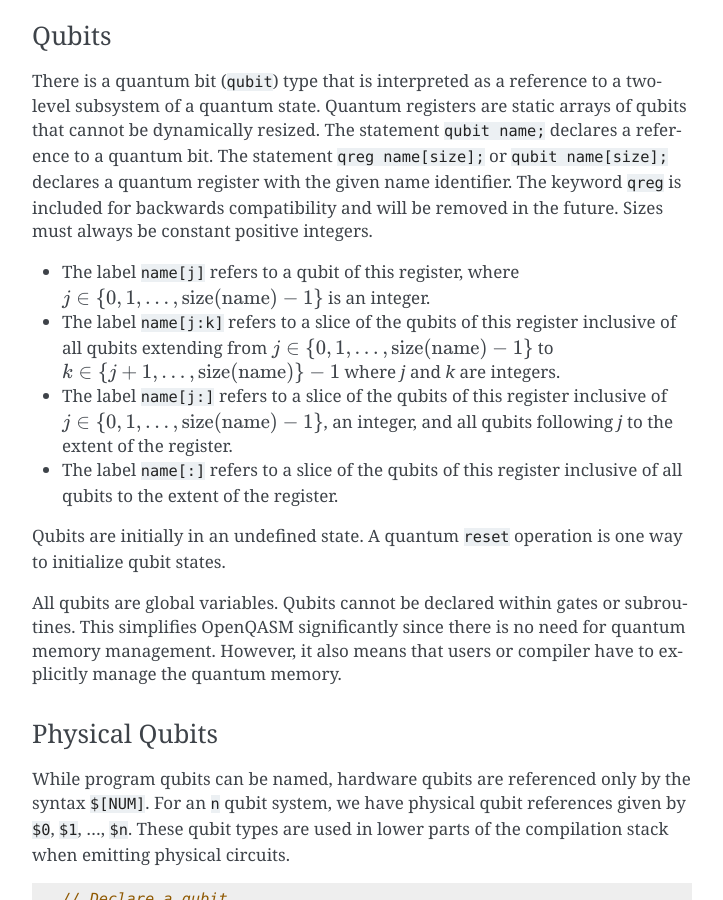
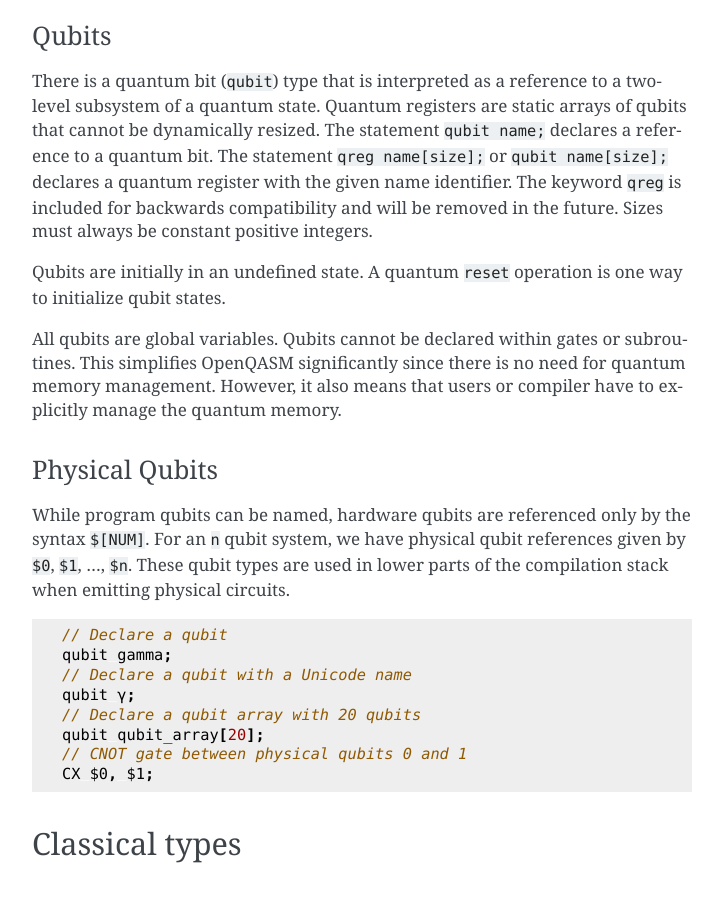
Before and after one commit to openqasm/openqasm, a Sphinx documentation site: the page built from source/language/types.rst, in a window 1280 px wide and 900 px high, scrolled down 704 px. Shown: the whole window, without its empty margins (388-1111 px from the left). Built offline with Sphinx 7.4.7, drawn with Linux system fonts in a browser that asks for light colours; cross-references to code outside the pages are shown as plain code.

Commit message:
As I read it, the introduction of discussion of register slices in language/types#qubits was superfluous and the description of slicing in language/types#register-concatenation-and-slicing is entirely sufficient, so I have removed the superfluity.

```diff
--- a/source/language/types.rst
+++ b/source/language/types.rst
@@ -43,11 +43,6 @@ declares a reference to a quantum bit. The statement ``qreg name[size];`` or ``q
 quantum register with the given name identifier. The keyword ``qreg`` is included
 for backwards compatibility and will be removed in the future. Sizes
 must always be constant positive integers.
-
-- The label ``name[j]`` refers to a qubit of this register, where :math:`j\in \{0,1,\dots,\mathrm{size}(\mathrm{name})-1\}` is an integer.
-- The label ``name[j:k]`` refers to a slice of the qubits of this register inclusive of all qubits extending from :math:`j\in \{0,1,\dots,\mathrm{size}(\mathrm{name})-1\}` to :math:`k\in \{j+1,\dots,\mathrm{size}(\mathrm{name})\} - 1` where `j` and `k` are integers.
-- The label ``name[j:]`` refers to a slice of the qubits of this register inclusive of :math:`j\in \{0,1,\dots,\mathrm{size}(\mathrm{name})-1\}`, an integer, and all qubits following `j` to the extent of the register.
-- The label ``name[:]`` refers to a slice of the qubits of this register inclusive of all qubits to the extent of the register.
 
 Qubits are initially in an undefined state. A quantum ``reset`` operation is one
 way to initialize qubit states.
```
